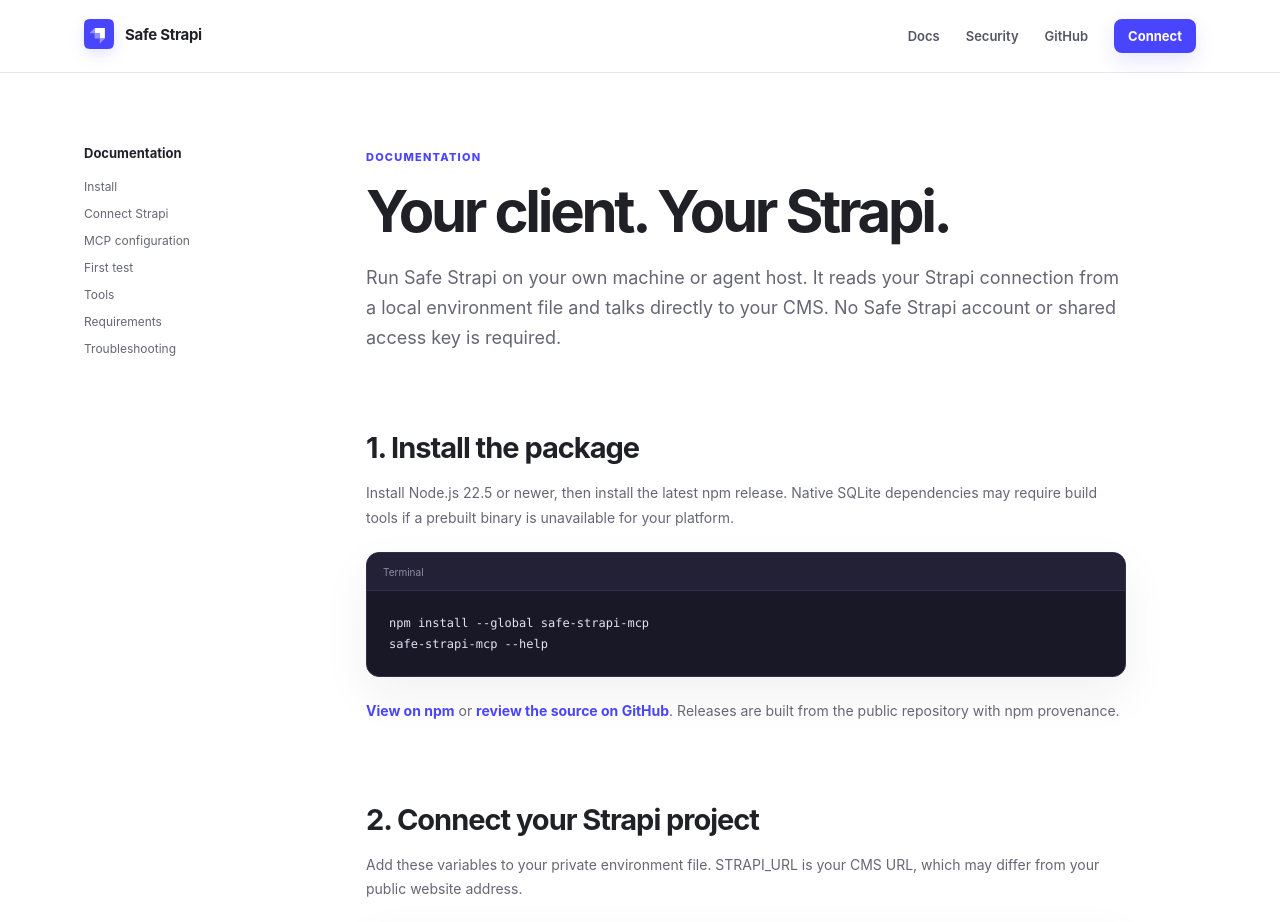
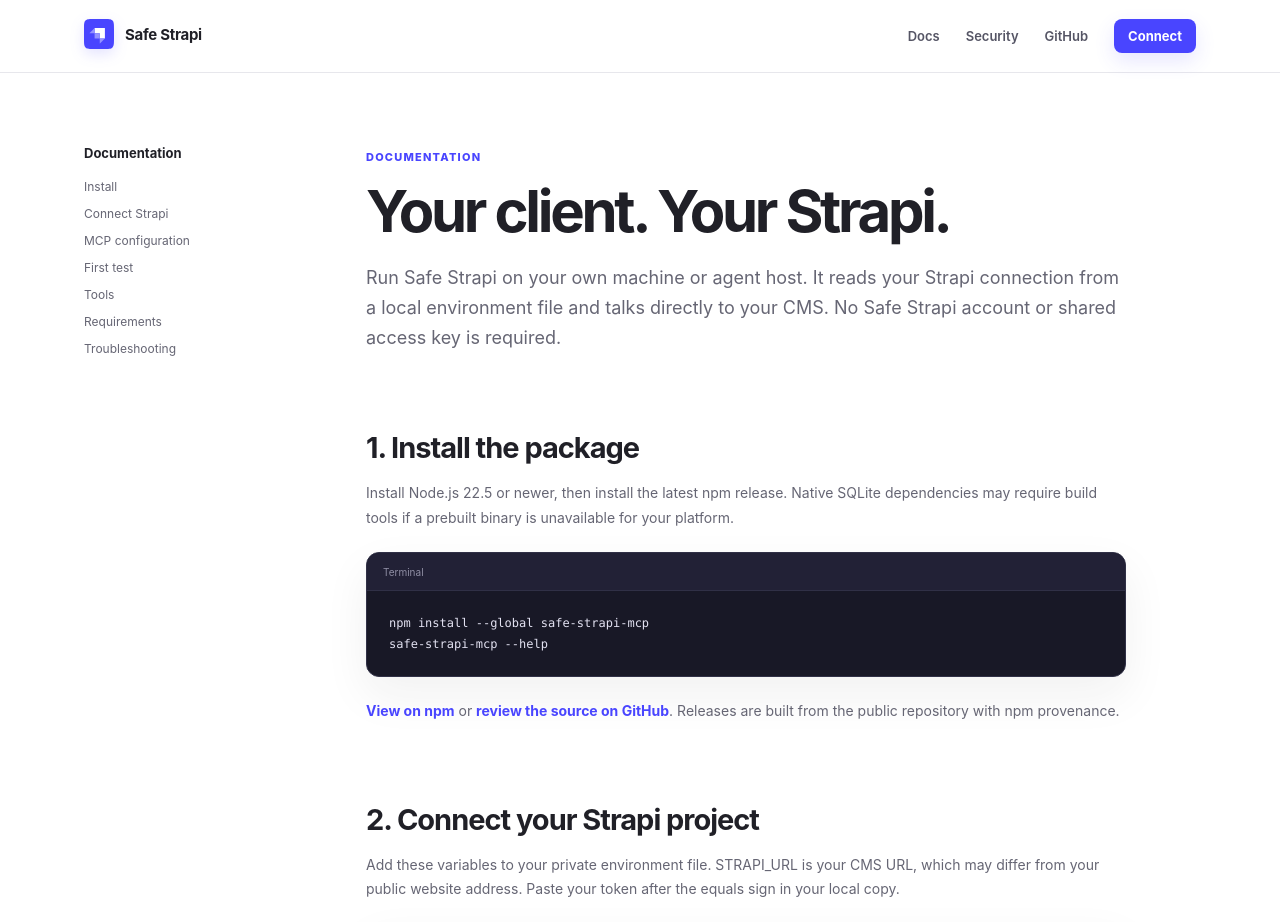
Before and after one commit to metehankasapp/safe-strapi-mcp, a Next.js app in the folder web/: page /docs in a window 1280 px wide. Shown: the top 922 px of the page. Built offline with nearby package versions, Linux system fonts and the light colour scheme.

Commit message:
Use scanner-safe credential placeholders

```diff
--- a/web/app/docs/page.tsx
+++ b/web/app/docs/page.tsx
@@ -9,7 +9,7 @@
   return <main><Header /><div className="docsShell"><aside className="docsNav"><strong>Documentation</strong><a href="#get-started">Install</a><a href="#environment">Connect Strapi</a><a href="#client">MCP configuration</a><a href="#testing">First test</a><a href="#tools">Tools</a><a href="#requirements">Requirements</a><a href="#errors">Troubleshooting</a></aside><article className="docs">
     <span className="kicker">DOCUMENTATION</span><h1>Your client. Your Strapi.</h1><p className="lead">Run Safe Strapi on your own machine or agent host. It reads your Strapi connection from a local environment file and talks directly to your CMS. No Safe Strapi account or shared access key is required.</p>
     <h2 id="get-started">1. Install the package</h2><p>Install Node.js 22.5 or newer, then install the latest npm release. Native SQLite dependencies may require build tools if a prebuilt binary is unavailable for your platform.</p><CodeBlock label="Terminal">{`npm install --global safe-strapi-mcp\nsafe-strapi-mcp --help`}</CodeBlock><p><a className="textLink" href={npmPackage}>View on npm</a> or <a className="textLink" href={github}>review the source on GitHub</a>. Releases are built from the public repository with npm provenance.</p>
-    <h2 id="environment">2. Connect your Strapi project</h2><p>Add these variables to your private environment file. STRAPI_URL is your CMS URL, which may differ from your public website address.</p><CodeBlock label="Your Strapi .env">{`STRAPI_URL=http://localhost:1337\nSTRAPI_API_TOKEN=your-strapi-api-token`}</CodeBlock><p>Use a Strapi API token with find, findOne, create, and update permissions for the content types you intend to edit. Related media and content must be readable too. Keep this file out of version control.</p><p>Point the tool at the Strapi source directory containing <code>src/api</code> and <code>src/components</code>. It discovers collection types with Draft &amp; Publish, a UID field, and a dynamic zone. Each discovered content type and zone appears in <code>list_projects</code>.</p><CodeBlock label="Optional configuration">{`STRAPI_PROJECT_ROOT=/absolute/path/to/strapi\nSTRAPI_CONTENT_TYPE=page\nSTRAPI_BLOCKS_FIELD=blocks\nSTRAPI_SLUG_FIELD=slug\nSTRAPI_TITLE_FIELD=title\nSTRAPI_LOCALE=en`}</CodeBlock><p>For an existing token variable such as <code>MY_CMS_TOKEN</code>, set <code>STRAPI_TOKEN_ENV=MY_CMS_TOKEN</code>. The tool reads that variable rather than requiring you to duplicate the secret.</p>
+    <h2 id="environment">2. Connect your Strapi project</h2><p>Add these variables to your private environment file. STRAPI_URL is your CMS URL, which may differ from your public website address. Paste your token after the equals sign in your local copy.</p><CodeBlock label="Your Strapi .env">{`STRAPI_URL=http://localhost:1337\nSTRAPI_API_TOKEN=`}</CodeBlock><p>Use a Strapi API token with find, findOne, create, and update permissions for the content types you intend to edit. Related media and content must be readable too. Keep this file out of version control.</p><p>Point the tool at the Strapi source directory containing <code>src/api</code> and <code>src/components</code>. It discovers collection types with Draft &amp; Publish, a UID field, and a dynamic zone. Each discovered content type and zone appears in <code>list_projects</code>.</p><CodeBlock label="Optional configuration">{`STRAPI_PROJECT_ROOT=/absolute/path/to/strapi\nSTRAPI_CONTENT_TYPE=page\nSTRAPI_BLOCKS_FIELD=blocks\nSTRAPI_SLUG_FIELD=slug\nSTRAPI_TITLE_FIELD=title\nSTRAPI_LOCALE=en`}</CodeBlock><p>For an existing token variable such as <code>MY_CMS_TOKEN</code>, set <code>STRAPI_TOKEN_ENV=MY_CMS_TOKEN</code>. The tool reads that variable rather than requiring you to duplicate the secret.</p>
     <h2 id="client">3. Add it to your MCP client</h2><p>Choose a local stdio server. Use the executable path returned by <code>which safe-strapi-mcp</code> on macOS/Linux or <code>where safe-strapi-mcp</code> on Windows. Set the arguments below using your own absolute paths.</p><CodeBlock label="MCP server configuration">{JSON.stringify({ mcpServers: { 'safe-strapi': { command: '/absolute/path/to/safe-strapi-mcp', args: ['--env-file', '/absolute/path/to/strapi/.env', '--project-root', '/absolute/path/to/strapi'] } } }, null, 2)}</CodeBlock><p>Client configuration formats vary; the command and arguments stay the same. The MCP process loads the file itself, so the secret does not need to appear in your client configuration or chat. Restart your client after adding the server.</p>
     <h2 id="testing">4. Start with a read-only test</h2><div className="promptList"><div><span>01</span><p>“Use Safe Strapi to list my projects and component schemas. Do not make changes.”</p></div><div><span>02</span><p>“Find the homepage in my project. Inspect its components and return its content hash.”</p></div><div><span>03</span><p>“Preview a draft copy with a new hero title. Show the proposed changes before creating it.”</p></div><div><span>04</span><p>“Create the draft from that preview, validate it, and compare it with the source. Confirm the source hash stayed the same.”</p></div></div><p>Your AI client uses the environment file selected at setup. For another Strapi installation, add another named MCP server with its own file and source directory.</p>
     <h2 id="tools">Available tools</h2><p><code>list_projects</code>, <code>find_pages</code>, <code>inspect_page</code>, <code>list_components</code>, <code>get_component_schema</code>, <code>preview_clone_and_modify</code>, <code>clone_page_and_modify</code>, <code>inspect_owned_draft</code>, <code>modify_owned_draft</code>, <code>duplicate_component</code>, <code>replace_component</code>, <code>validate_draft</code>, and <code>compare_pages</code>.</p><p>Operations support insertion, patching, moving, duplication, replacement, and removal on draft copies. API indexes are zero-based and operations run in order. Inspect the current order before selecting a block. Publish reviewed content yourself in Strapi.</p>
```
Also changed, not shown: 2 other files (tests, documents, lock files or other folders).
